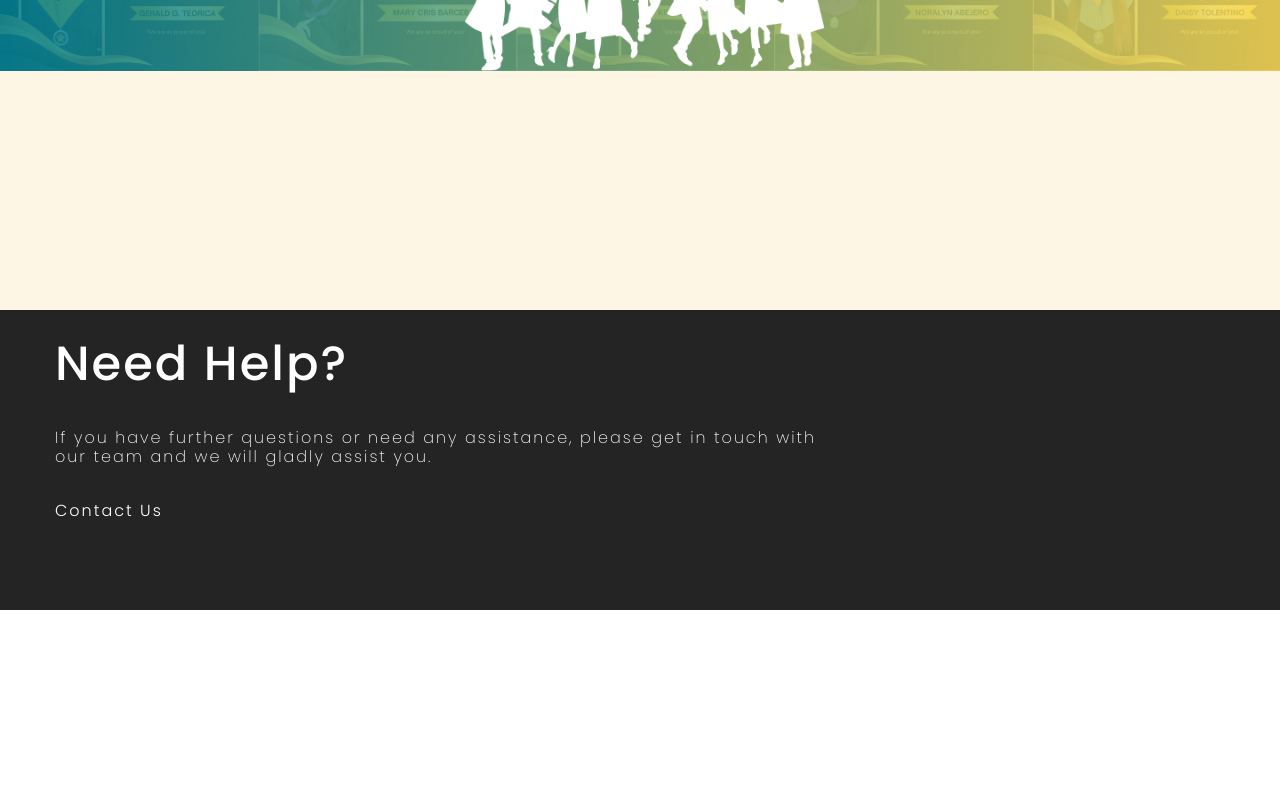
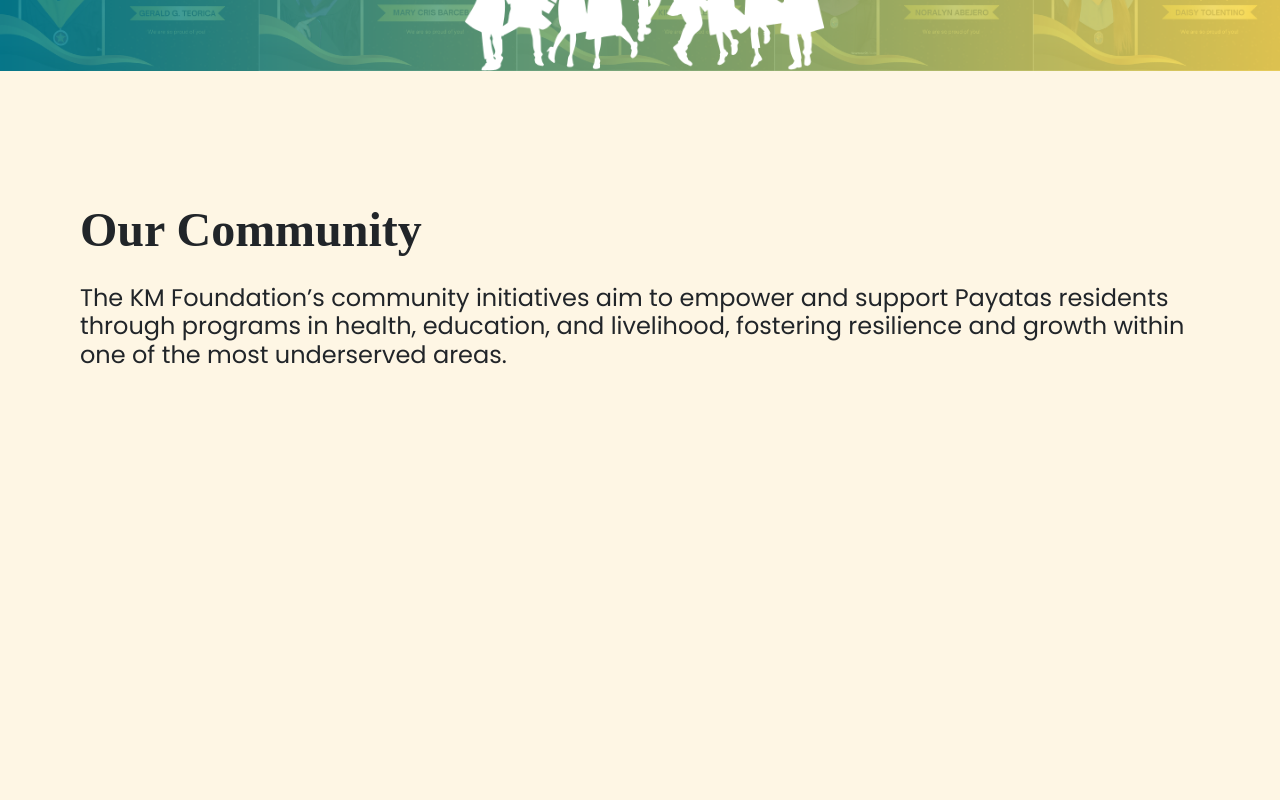
Before and after one commit to axiomproject/kmkk, a React (Vite) app: page /Community in a window 1280 px wide. Shown: the part 540-1340 px from the top of the page. Before the commit the page ends 1150 px from the top, so only its background shows below. Built offline with nearby package versions, Linux system fonts and the light colour scheme; a web font is replaced by a local one.

Commit message:
community

```diff
--- a/src/pages/sub/Community.tsx
+++ b/src/pages/sub/Community.tsx
@@ -15,6 +15,13 @@ const Community = () => {
   return (
     <div className="home-container">
  <img src={bannerImage} alt="Banner" className="banner-image" />
+ <div className="introduction">
+ <h1 className="Testimonial">Our Community</h1>
+ <h4 className="h4-testimonial">The KM Foundation’s community initiatives aim to empower and support Payatas residents through programs in health, education, and livelihood, fostering resilience and growth within one of the most underserved areas.</h4>
+ </div>
+ <div className="home-container">
+
+      </div>
     </div>
   );
 };
```
